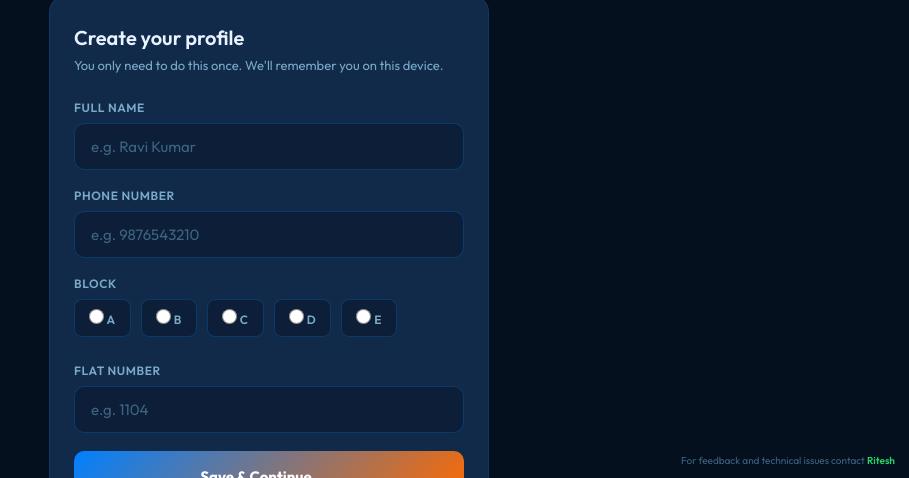
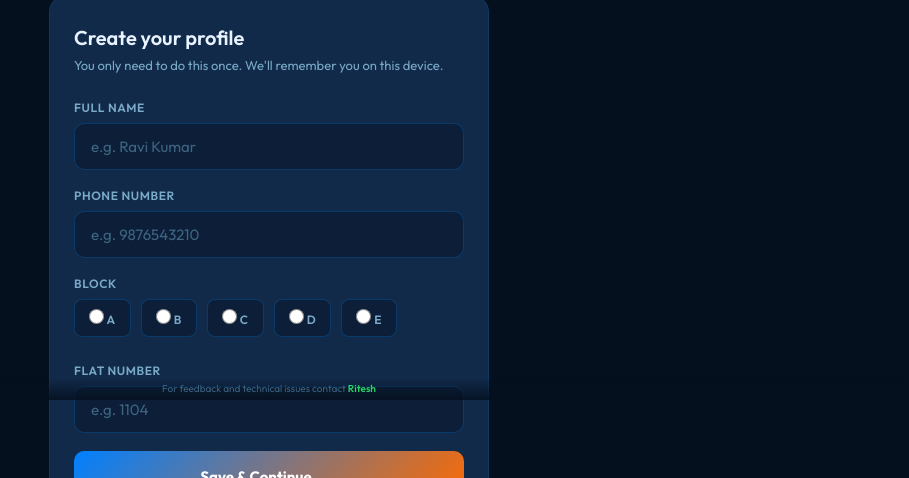
Before and after one commit to ritsgenx/RAOlympics2026, a plain HTML site: page index.html in a window 1280 px wide. Shown: the part 322-800 px from the top of the page, without its empty margins (371-1280 px from the left). Drawn offline with nearby package versions, Linux system fonts and the light colour scheme.

Commit message:
Fix footer visibility — position above tab bar, centred, full width
Co-Authored-By: Claude Sonnet 4.6 <noreply@anthropic.com>

```diff
--- a/css/style.css
+++ b/css/style.css
@@ -1883,14 +1883,17 @@ textarea.edit-field-input {
 /* ── APP FOOTER ── */
 .app-footer {
   position: fixed;
-  bottom: 10px;
-  right: 14px;
+  bottom: 78px;
+  left: 0;
+  right: 0;
+  text-align: center;
   font-size: 10px;
   color: var(--text3);
-  text-align: right;
   pointer-events: none;
-  z-index: 50;
+  z-index: 95;
   line-height: 1.4;
+  padding: 4px 12px;
+  background: linear-gradient(to top, rgba(5,16,31,0.85) 0%, rgba(5,16,31,0) 100%);
 }
 .footer-wa-link {
   color: #25D366;
```
